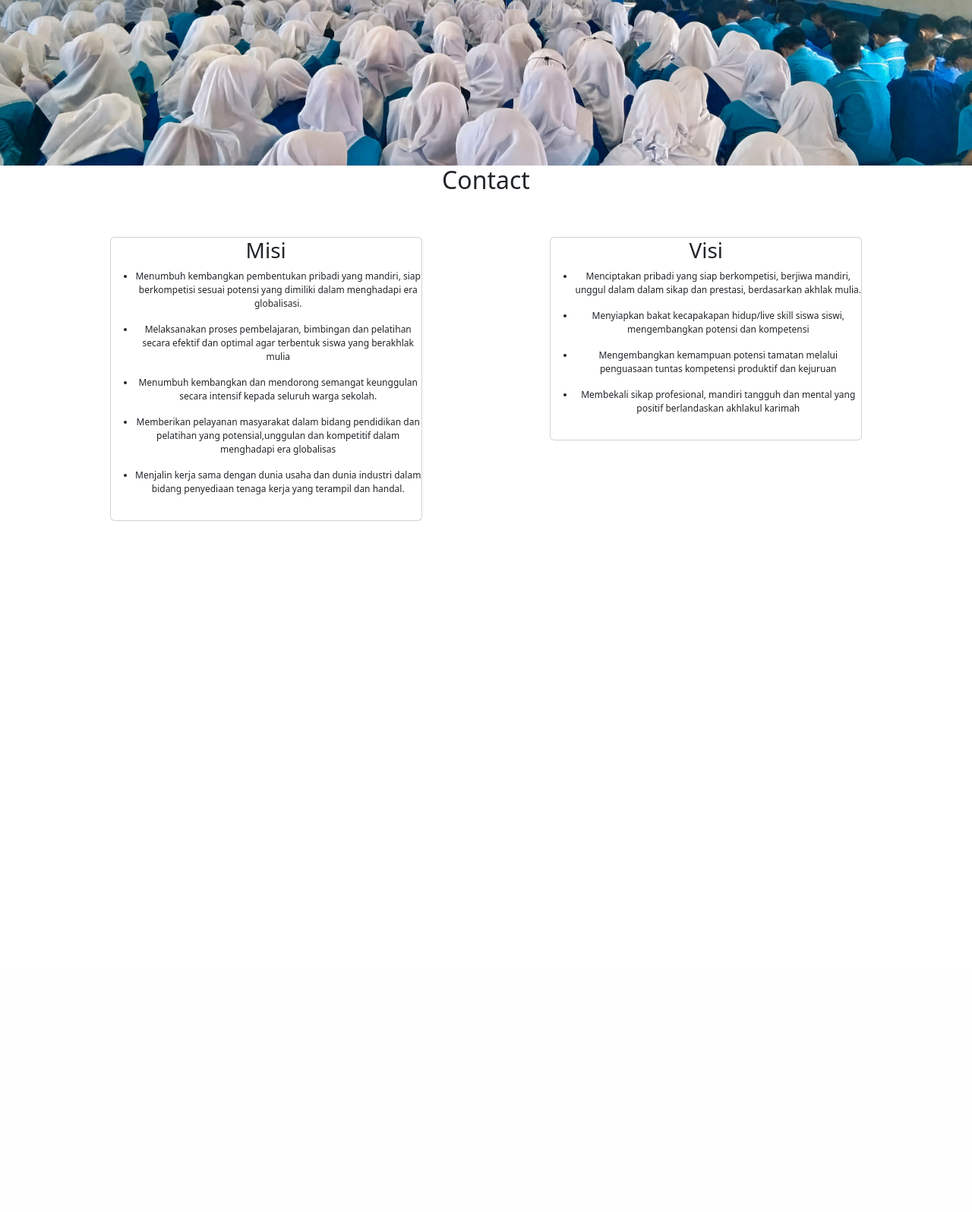
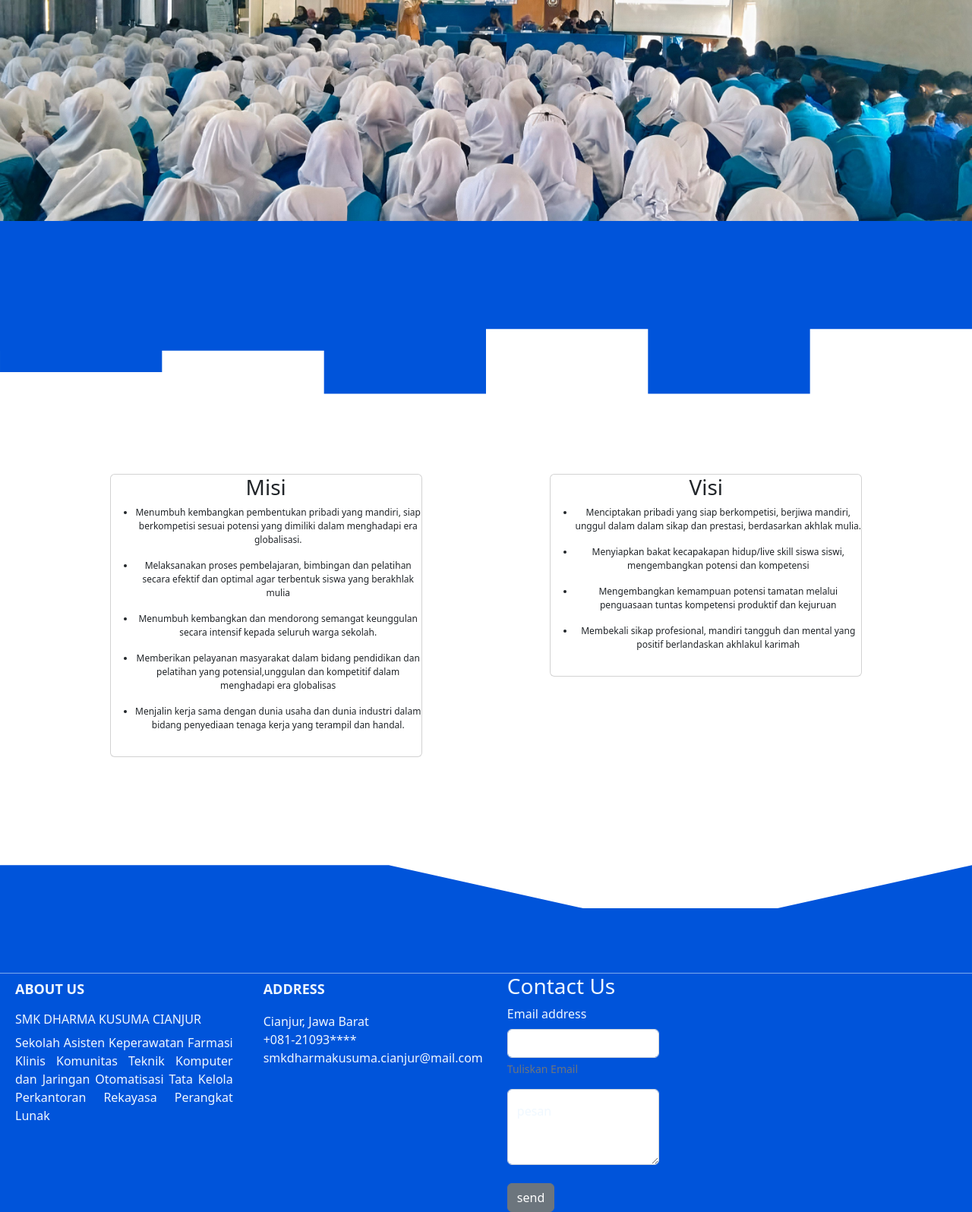
Before and after one commit to ilhamfauzan630/web-school-project, a PHP site: page / in a window 1280 px wide. Shown: the part 2720-4316 px from the top of the page at 76% size. Before the commit the page ends 3406 px from the top, so only its background shows below. Run offline with PHP 8.4, Linux system fonts and the light colour scheme.

Commit message:
penyelesaian : tambah header/footer di semua html

```diff
--- a/css/style.css
+++ b/css/style.css
@@ -5,7 +5,6 @@
 }
 
 body {
-    min-height: 4000px;
     overflow-x: hidden;
 }
 
@@ -146,3 +145,59 @@ aside {
 .menu li:nth-child(9).active~.indicator {
     transform: translateX(-90px) rotate(315deg);
 }
+
+
+
+footer {
+    bottom: 0px;
+    width: 100%;
+    background: #0054da;
+    color: aliceblue;
+}
+
+.ft {
+    display: flex;
+}
+
+.ft .box {
+    flex-basis: 50%;
+    padding: 10px 20px;
+}
+
+.box h2 {
+    font-size: 1.125rem;
+    font-weight: 600;
+    text-transform: uppercase;
+}
+
+.box .content {
+    margin: 20px 0 0 0;
+}
+
+.left .content p {
+    text-align: justify;
+}
+
+.left .content .social {
+    margin: 20px 0 0 0;
+}
+
+.left .content .social #fa {
+    padding: 0 2px;
+}
+
+.left .content .social #fa span {
+    height: 40px;
+    width: 40px;
+    right: -1em;
+    background: white;
+    line-height: 40px;
+    text-align: center;
+    font-size: 18px;
+    border-radius: 5px;
+    transition: 0.3s;
+}
+
+.left .content .social #fa span:hover {
+    background: #f12020;
+}
--- a/index.html
+++ b/index.html
@@ -57,34 +57,23 @@
         <!-- Navbar -->
         <nav class="navbar navbar-expand-lg navbar-dark" style="background-color: #0042ad;">
             <div class="container">
-                <a class="navbar-brand" href="#">SMK DKC</a>
-                <button class="navbar-toggler" type="button" data-bs-toggle="collapse"
-                    data-bs-target="#navbarNavDropdown" aria-controls="navbarNavDropdown" aria-expanded="false"
-                    aria-label="Toggle navigation">
-                    <span class="navbar-toggler-icon"></span>
-                </button>
+                <a class="navbar-brand" href="#">
+                    <img src="assets/logo.gif" alt="" width="30" class="d-inline-block align-text-top">
+                    SMK DKC
+                </a>
                 <div class="collapse navbar-collapse" id="navbarNavDropdown">
                     <ul class="navbar-nav ms-auto">
                         <li class="nav-item">
                             <a class="nav-link active" aria-current="page" href="#">Home</a>
                         </li>
                         <li class="nav-item">
-                            <a class="nav-link" href="#">Features</a>
+                            <a class="nav-link" href="liststruktur.html">Struktur</a>
                         </li>
                         <li class="nav-item">
-                            <a class="nav-link" href="#">Pricing</a>
+                            <a class="nav-link" href="halaman/fasilitas.html">Fasilitas</a>
                         </li>
-                        <li class="nav-item dropdown">
-                            <a class="nav-link dropdown-toggle" href="#" id="navbarDropdownMenuLink" role="button"
-                                data-bs-toggle="dropdown" aria-expanded="false">
-                                Dropdown link
-                            </a>
-                            <ul class="dropdown-menu" aria-labelledby="navbarDropdownMenuLink">
-                                <li><a class="dropdown-item" href="#">Action</a></li>
-                                <li><a class="dropdown-item" href="#">Another action</a></li>
-                                <li><a class="dropdown-item" href="#">Something else here</a></li>
-                            </ul>
-                        </li>
+
+
                     </ul>
                 </div>
             </div>
@@ -270,15 +259,11 @@
                 </div>
             </div>
         </div>
-        <section id="contact">
-            <div class="container">
-                <div class="row text-center">
-                    <div class="col">
-                        <h2>Contact</h2>
-                    </div>
-                </div>
-            </div>
-        </section>
+        <svg xmlns="http://www.w3.org/2000/svg" viewBox="0 0 1440 320">
+            <path fill="#0054da" fill-opacity="1"
+                d="M0,224L0,224L240,224L240,192L480,192L480,256L720,256L720,160L960,160L960,256L1200,256L1200,160L1440,160L1440,0L1200,0L1200,0L960,0L960,0L720,0L720,0L480,0L480,0L240,0L240,0L0,0L0,0Z">
+            </path>
+        </svg>
         <section id="visimisi">
             <div class="row justify-content-evenly fs-5 text-center mt-5">
                 <div class="col-4">
@@ -337,11 +322,81 @@
             </div>
             </div>
         </section>
-
+        <svg xmlns="http://www.w3.org/2000/svg" viewBox="0 0 1440 320">
+            <path fill="#0054da" fill-opacity="1"
+                d="M0,160L288,160L576,160L864,224L1152,224L1440,160L1440,320L1152,320L864,320L576,320L288,320L0,320Z">
+            </path>
+        </svg>
 
 
     </main>
-    <footer></footer>
+    <footer id="contact">
+
+        <div class="ft">
+            <div class="left box">
+                <h2>About Us</h2>
+                <div class="content">
+                    <h6>SMK DHARMA KUSUMA CIANJUR</h6>
+                    <p>Sekolah
+                        Asisten Keperawatan
+                        Farmasi Klinis Komunitas
+                        Teknik Komputer dan Jaringan
+                        Otomatisasi Tata Kelola Perkantoran
+                        Rekayasa Perangkat Lunak</p>
+                    <div class="social">
+                        <a id="fa" href="#"><span class="fab fa-facebook-f"></span></a>
+                        <a id="fa" href="#"><span class="fab fa-instagram"></span></a>
+                        <a id="fa" href="#"><span class="fab fa-youtube"></span></a>
+                    </div>
+                </div>
+            </div>
+
+            <div class="center box">
+                <h2>Address</h2>
+                <div class="content">
+                    <div class="place">
+                        <span class="fas fa-map-marker-alt"></span>
+                        <span class="text">Cianjur, Jawa Barat</span>
+                    </div>
+                    <div class="phone">
+                        <span class="fas fa-phone-alt"></span>
+                        <span class="text">+081-21093****</span>
+                    </div>
+                    <div class="email">
+                        <span class="fas fa-envelope"></span>
+                        <span class="text">smkdharmakusuma.cianjur@mail.com</span>
+                    </div>
+                </div>
+            </div>
+
+            <div class="container">
+                <h3>Contact Us</h3>
+                <div class="row">
+                    <form action="#">
+                        <div class="col-md-4">
+                            <div class="mb-3">
+                                <label for="email" class="form-label">Email address</label>
+                                <input type="email" class="form-control" id="email" aria-describedby="email">
+                                <div id="email" class="form-text">Tuliskan Email
+                                </div>
+                            </div>
+                        </div>
+                        <div class="col-md-4">
+                            <div class="form-floating">
+                                <label for="pesan" class="form-labe">pesan</label>
+                                <textarea class="form-control" placeholder="Leave a comment here" id="pesan"
+                                    style="height: 100px"></textarea>
+                            </div>
+                        </div>
+                        <div class="col pt-4">
+                            <button type="button" class="btn btn-secondary">send</button>
+                        </div>
+
+                    </form>
+                </div>
+            </div>
+        </div>
+    </footer>
     <script src="https://cdn.jsdelivr.net/npm/bootstrap@5.0.2/dist/js/bootstrap.bundle.min.js"
         integrity="sha384-MrcW6ZMFYlzcLA8Nl+NtUVF0sA7MsXsP1UyJoMp4YLEuNSfAP+JcXn/tWtIaxVXM"
         crossorigin="anonymous"></script>
```
Also changed, not shown: other parts of index.html (+17 -17 lines), halaman/fasilitas.css (+46 -21 lines), halaman/fasilitas.html (+53 -10 lines), liststruktur.html (+149 -37 lines), assets/indust.jpg (added), assets/post.jpg (added).
